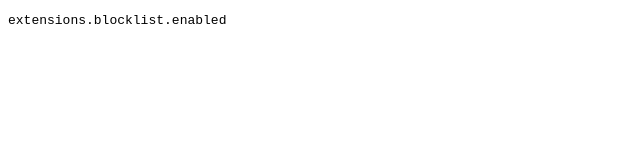
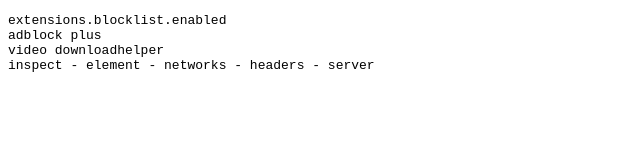
Before and after one commit to cuthead/cuthead.github.io, a plain HTML site: page firefox/index.html in a window 1280 px wide. Shown: the whole page, without its empty margins (0-640 px from the left). Drawn offline with Linux system fonts and the light colour scheme.

Commit message:
update firefox

```diff
--- a/firefox/index.html
+++ b/firefox/index.html
@@ -7,6 +7,9 @@
 <body>
 <pre>
 extensions.blocklist.enabled
+adblock plus
+video downloadhelper
+inspect - element - networks - headers - server
 </pre>
 </body>
 </html>
```
